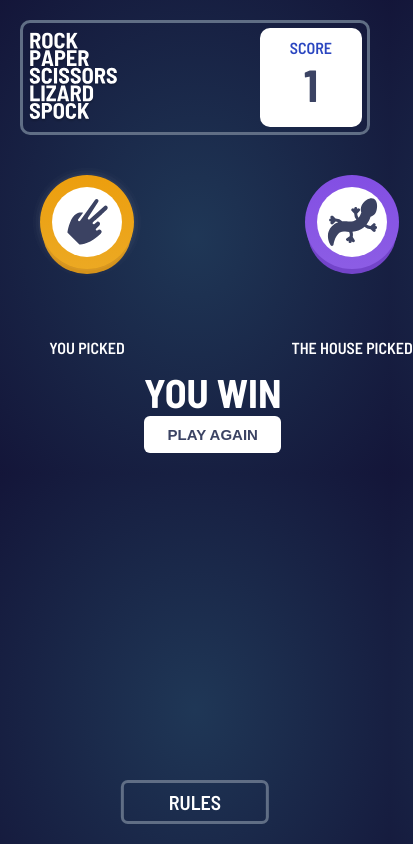
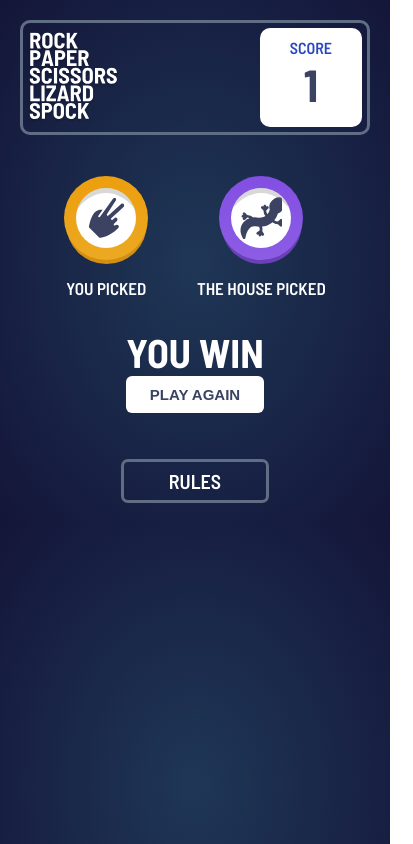
Before and after one commit to faithandjs/rock-paper-scissors, a React (Create React App) app: page / in a window 390 px wide. Both pictures are taken after a click on the element 195 px from the left and 202 px from the top of the page. Shown: the whole page, 413 px wide, since content can reach past the window. Built offline with nearby package versions, Linux system fonts and the light colour scheme.

Commit message:
::before to add thickness to icon boxes and responsiveness

```diff
--- a/src/components/choice.tsx
+++ b/src/components/choice.tsx
@@ -194,7 +194,7 @@ function Choice() {
   return (
     <section className="choice">
       <div className="you-box">
-        <div className="picked">you picked</div>
+        <div className="picked">you picked </div>
 
         <div className="you">{yourChoice}</div>
       </div>
--- a/src/components/style/style.scss
+++ b/src/components/style/style.scss
@@ -16,20 +16,21 @@ $border: 12px solid;
   padding: 0;
   box-sizing: border-box;
 }
-@mixin icons ($bg, $afterColor) {
+@mixin icons($bg, $afterColor) {
   background: $bg;
   position: relative;
+  //z-index: 3;
   &::after {
     content: "";
-    width: 95%;
-    height: 95%;
+    width: 97%;
+    height: 97%;
     position: absolute;
     bottom: 0;
     left: 0;
     right: 0;
     border-radius: 50%;
     background: $afterColor;
-    transform: translateY(5px);
+    transform: translateY(6px);
     margin: auto;
     z-index: -1;
   }
@@ -37,7 +38,7 @@ $border: 12px solid;
 body {
   background: $RadialGradient;
   font-family: "Barlow Semi Condensed", sans-serif;
-  margin: 20px;
+  padding: 20px;
   color: #fff;
   //overflow-y: hidden;
   //overflow-x: hidden;
@@ -49,6 +50,7 @@ body {
     margin: 0 auto !important;
     height: -webkit-fill-available;
     max-width: 800px;
+    min-width: 335px;
     header {
       border: 3px solid $HeaderOutline;
       border-radius: 10px;
@@ -108,23 +110,38 @@ body {
           display: flex;
           align-items: center;
           justify-content: center;
+          overflow: hidden;
+          position: relative;
+
+          &::before {
+            content: "";
+            width: 110px;
+            height: 160px;
+            border-radius: 50%;
+            position: absolute;
+            top: 0;
+            box-shadow: 1px -7px 0 5px rgba(119, 119, 119, 0.288);
+            z-index: 2;
+            transform: translateY(6px);
+            overflow: hidden;
+          }
         }
       }
       .sc-box {
         // background: ;
-        @include icons($ScissorsGradient,rgb(211, 143, 18) )
+        @include icons($ScissorsGradient, rgb(211, 143, 18));
       }
       .sp-box {
-        @include icons($SpockGradient,hsl(189, 53%, 48%) )
+        @include icons($SpockGradient, hsl(189, 50%, 43%));
       }
       .p-box {
-        @include icons($PaperGradient,hsl(230, 65%, 54%) )
+        @include icons($PaperGradient, hsl(230, 56%, 47%));
       }
       .l-box {
-        @include icons($LizardGradient,hsl(261, 56%, 53%) )
+        @include icons($LizardGradient, hsl(261, 48%, 48%));
       }
       .r-box {
-        @include icons($RockGradient,hsl(349, 68%, 43%) )
+        @include icons($RockGradient, hsl(349, 66%, 37%));
       }
     }
     section.choose {
@@ -195,7 +212,6 @@ body {
     section.choice {
       display: flex;
       justify-content: space-between;
-      //align-items: center;
       padding: 0 20px;
       .you-box,
       .comp-box {
@@ -211,9 +227,14 @@ body {
           position: relative;
           top: 0;
         }
-      }
+      }/*
+      .you-box{
+        .picked{
+         // padding: 0 9.5px;
+        }
+      }*/
       .ring {
-        animation: rings 1.2s ease-in-out infinite;
+        animation: rings 1.4s ease-in infinite;
       }
       .you,
       .computer {
@@ -232,6 +253,7 @@ body {
         width: max-content;
         text-transform: uppercase;
         margin: auto 10px;
+        text-align: center;
         span,
         button {
           display: block;
@@ -265,14 +287,18 @@ body {
     }
     footer {
       //position: relative;
+      /*
+        right: 0px;*/
+      position: relative;
+      bottom: 0px;
+      display: flex;
+      justify-content: flex-end;
+      margin-top: 70px;
       .footer-text-box {
         border: 3px solid $HeaderOutline;
         border-radius: 7px;
         padding: 5px;
         width: max-content;
-        position: absolute;
-        right: 20px;
-        bottom: 20px;
 
         padding: 7px 45px;
         .text {
@@ -326,7 +352,7 @@ body {
       }
     }
   }
-}
+} /*
 @keyframes rings {
   0% {
     box-shadow: 0px 0px 0px 0px rgba(255, 255, 255, 0.04),
@@ -338,5 +364,62 @@ body {
     box-shadow: 0px 0px 0px 30px rgba(255, 255, 255, 0.04),
       0px 0px 0px 80px rgba(255, 255, 255, 0.025),
       0px 0px 0px 130px rgba(255, 255, 255, 0.01);
+  }*/
+@keyframes rings {
+  0% {
+    box-shadow: 0px 0px 0px 0px rgba(255, 255, 255, 0.04),
+      0px 0px 0px 0px rgba(255, 255, 255, 0.025),
+      0px 0px 0px 0px rgba(255, 255, 255, 0.01);
+  } /*
+  10% {
+    box-shadow: 0px 0px 0px 0px rgba(255, 255, 255, 0.04),
+      0px 0px 0px 0px rgba(255, 255, 255, 0.025),
+      0px 0px 0px 0px rgba(255, 255, 255, 0.01);
+  }
+  20% {
+    box-shadow: 0px 0px 0px 0px rgba(255, 255, 255, 0.04),
+      0px 0px 0px 0px rgba(255, 255, 255, 0.025),
+      0px 0px 0px 0px rgba(255, 255, 255, 0.01);
+  }*/
+  30% {
+    box-shadow: 0px 0px 0px 40px rgba(255, 255, 255, 0.04),
+      0px 0px 0px 40px rgba(255, 255, 255, 0.025),
+      0px 0px 0px 40px rgba(255, 255, 255, 0.01);
+  } /*
+  40% {
+    box-shadow: 0px 0px 0px 0px rgba(255, 255, 255, 0.04),
+      0px 0px 0px 0px rgba(255, 255, 255, 0.025),
+      0px 0px 0px 0px rgba(255, 255, 255, 0.01);
+  }
+  50% {
+    box-shadow: 0px 0px 0px 0px rgba(255, 255, 255, 0.04),
+      0px 0px 0px 0px rgba(255, 255, 255, 0.025),
+      0px 0px 0px 0px rgba(255, 255, 255, 0.01);
+  }*/
+  60% {
+    box-shadow: 0px 0px 0px 40px rgba(255, 255, 255, 0.04),
+      0px 0px 0px 80px rgba(255, 255, 255, 0.025),
+      0px 0px 0px 80px rgba(255, 255, 255, 0.01);
+  } /*
+  70% {
+    box-shadow: 0px 0px 0px 0px rgba(255, 255, 255, 0.04),
+      0px 0px 0px 0px rgba(255, 255, 255, 0.025),
+      0px 0px 0px 0px rgba(255, 255, 255, 0.01);
+  }
+  80% {
+    box-shadow: 0px 0px 0px 0px rgba(255, 255, 255, 0.04),
+      0px 0px 0px 0px rgba(255, 255, 255, 0.025),
+      0px 0px 0px 0px rgba(255, 255, 255, 0.01);
+  }
+  90% {
+    box-shadow: 0px 0px 0px 0px rgba(255, 255, 255, 0.04),
+      0px 0px 0px 0px rgba(255, 255, 255, 0.025),
+      0px 0px 0px 0px rgba(255, 255, 255, 0.01);
+  }*/
+
+  100% {
+    box-shadow: 0px 0px 0px 40px rgba(255, 255, 255, 0.04),
+      0px 0px 0px 80px rgba(255, 255, 255, 0.025),
+      0px 0px 0px 130px rgba(255, 255, 255, 0.01);
   }
 }
--- a/src/components/style/style548.scss
+++ b/src/components/style/style548.scss
@@ -70,7 +70,7 @@
         }
       }
     }
-
+    /*
     section.choice {
       display: grid;
       grid-template-areas:
@@ -116,13 +116,179 @@
           font-size: 15px;
         }
       }
+    }*/
+    section.choice {
+      height: max-content;
+      display: flex;
+      justify-content: space-around;
+      position: relative;
+      align-items: center;
+      padding: 0 20px;
+      .you-box,
+      .comp-box {
+        /*
+        margin-bottom: 30px;
+        margin-top: 20px;*/
+        .picked {
+          //margin-bottom: 0;
+          //bottom: -103px;
+        }
+      }
+      .you,
+      .computer {
+        //top: -103px;
+        //transform: translateY(100%);
+      }
+      .temp {
+        width: 94px;
+        height: 94px;
+        border-radius: 50%;
+      }
+      .reset {
+        position: absolute;
+        top: 173px;
+        margin-top: 30px !important;
+        .status {
+          font-size: 40px;
+        }
+        button {
+          font-size: 15px;
+        }
+      }
     }
-    footer .footer-text-box {
-      left: 50%;
-      transform: translateX(-50%);
+    footer {
+      justify-content: center;
+      margin-top: 165px;
     }
   }
 }
 @media screen and (max-width: 425px) {
-   // box-shadow: ;
+  body .home {
+    /* header {
+      height: 115px;
+      margin-bottom: 40px;
+      padding: 5px;
+      svg {
+        position: relative;
+        left: -12px;
+        transform: scale(0.8);
+      }
+      div {
+        height: -webkit-fill-available;
+        background-color: #fff;
+        border-radius: 10px;
+        padding: 10px 30px;
+        .score {
+          font-size: 16px;
+        }
+        .number {
+          font-size: 45px;
+        }
+      }
+    }*/
+    section {
+      .sc-box,
+      .sp-box,
+      .p-box,
+      .l-box,
+      .r-box {
+        .scissors,
+        .spock,
+        .lizard,
+        .paper,
+        .rock {
+          width: 60px;
+          height: 60px;
+          svg {
+            transform: scale(0.7);
+          }
+          &::before {
+            width: 90px;
+            height: 140px;
+            box-shadow: 1px -7px 0 5px rgba(119, 119, 119, 0.288);
+            transform: translateY(5px);
+          }
+        }
+        &::after {
+          transform: translateY(4px);
+        }
+      }
+    }
+    section.choose {
+      .pentagon {
+        svg {
+          transform: scale(0.7);
+        }
+      }
+      .icons {
+        .sc-box {
+          top: 196px;
+          // left: 10px;
+        }
+        .sp-box {
+          top: 180px;
+          left: -110px;
+        }
+        .p-box {
+          top: 96px;
+          left: 110px;
+        }
+        .l-box {
+          left: -80px;
+          top: 145px;
+        }
+        .r-box {
+          top: 61px;
+          left: 80px;
+        }
+      }
+    }
+
+    section.choice {
+      height: max-content;
+      display: flex;
+      justify-content: space-around;
+      position: relative;
+      align-items: center;
+      .you-box,
+      .comp-box {
+        /*
+        margin-bottom: 30px;
+        margin-top: 20px;*/
+        .picked {
+          margin-bottom: 0;
+          bottom: -103px;
+          top: unset;
+        }
+      }
+      .you,
+      .computer {
+        top: -103px;
+        bottom: unset;
+        transform: translateY(100%);
+      }
+      .temp {
+        width: 94px;
+        height: 94px;
+        border-radius: 50%;
+      }
+      .reset {
+        position: absolute;
+        top: 123px;
+        margin-top: 30px !important;
+        .status {
+          font-size: 40px;
+        }
+        button {
+          font-size: 15px;
+        }
+      }
+    }
+    footer {
+      margin-top: 180px;
+    }
+  }
 }
+//height
+@media screen and (min-height: 670px) {
+}
```
